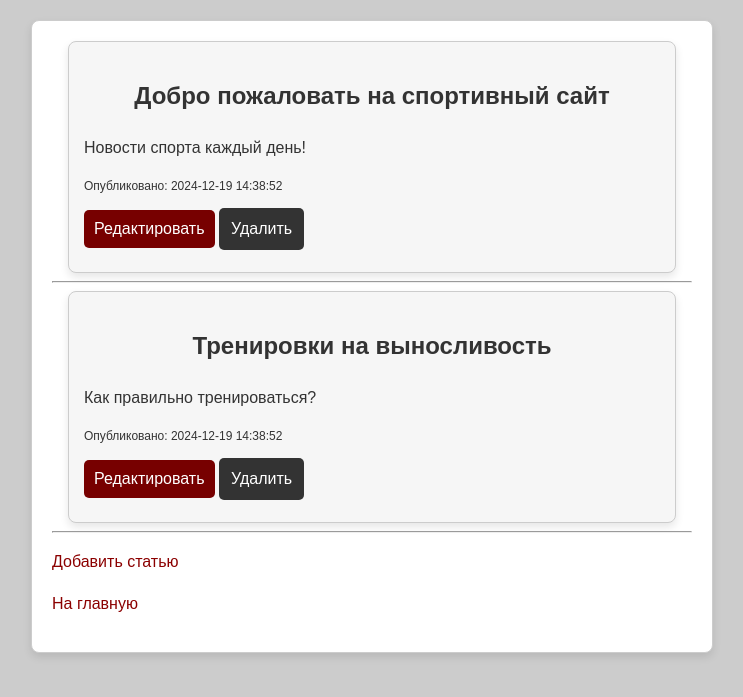
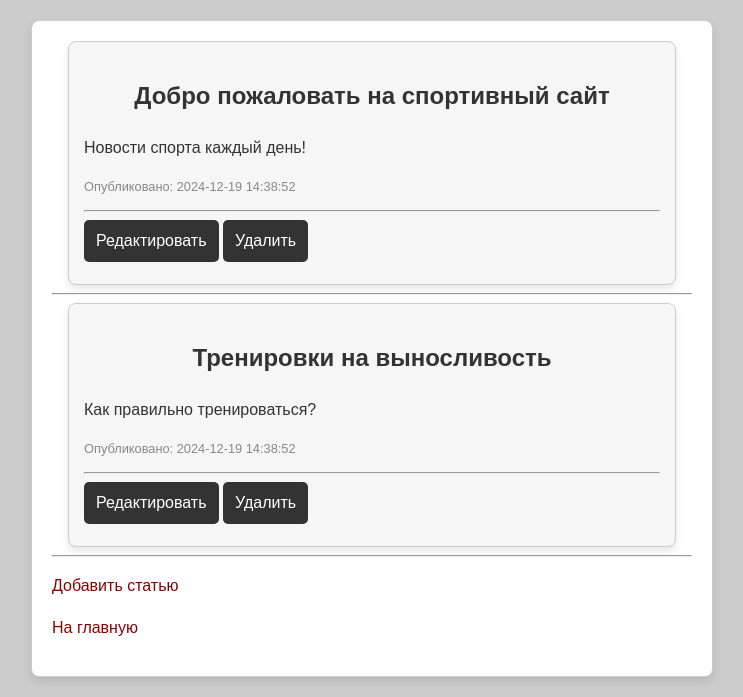
Before and after one commit to Elizaveta-Kuzmina/Web-Kuzmina23-08, a PHP site: page /personal_articles.php in a window 1280 px wide. Shown: the part 109-806 px from the top of the page, without its empty margins (268-1011 px from the left). Before the commit the page ends 765 px from the top, so only its background shows below. Run offline with PHP 8.4, Linux system fonts and the light colour scheme; a user stored in the database is signed in; data comes from the database, SQL or seed files in the repository.

Commit message:
Update personal_articles.php

```diff
--- a/lab10/personal_articles.php
+++ b/lab10/personal_articles.php
@@ -9,7 +9,7 @@ if (!isset($_SESSION['user_id'])) {
 }
 
 
-$stmt = $pdo->prepare("SELECT id, title, content, created_at FROM articles WHERE author_id = :author_id ORDER BY created_at DESC");
+$stmt = $pdo->prepare("SELECT id, title, content, created_at, image FROM articles WHERE author_id = :author_id ORDER BY created_at DESC");
 $stmt->execute(['author_id' => $_SESSION['user_id']]);
 $articles = $stmt->fetchAll(PDO::FETCH_ASSOC);
 ?>
@@ -27,13 +27,19 @@ $articles = $stmt->fetchAll(PDO::FETCH_ASSOC);
 <div class="container">
 <?php if (count($articles) > 0): ?>
     <?php foreach ($articles as $article): ?>
-        <div class="article">
-            <h2><?= htmlspecialchars($article['title']) ?></h2>
-            <p><?= nl2br(htmlspecialchars($article['content'])) ?></p>
-            <p style="font-size: 12px;">Опубликовано: <?= $article['created_at'] ?></p>
+    <div class="article">
+        <h2><?= htmlspecialchars($article['title']) ?></h2>
+         <?php if (!empty($article['image'])): ?>
+        <img src="<?= htmlspecialchars($article['image']) ?>" alt="Изображение статьи" style="width: 300px; height: 200px; margin-bottom: 15px; float: right; margin: 15px;">
+
+        <?php endif; ?>
+        <p><?= nl2br(htmlspecialchars($article['content'])) ?></p>
+        <p style="font-size: 0.8rem; color: #888;">Опубликовано: <?= $article['created_at'] ?></p>
+<hr>
+
   <form method="GET" action="edit_article.php" style="display:inline;">
             <input type="hidden" name="id" value="<?= $article['id'] ?>">
-            <button type="submit" style="background-color: #770000; color: white; border: none; padding: 10px; border-radius: 5px; cursor: pointer;">
+            <button type="submit">
                 Редактировать
             </button>
         </form>
```
